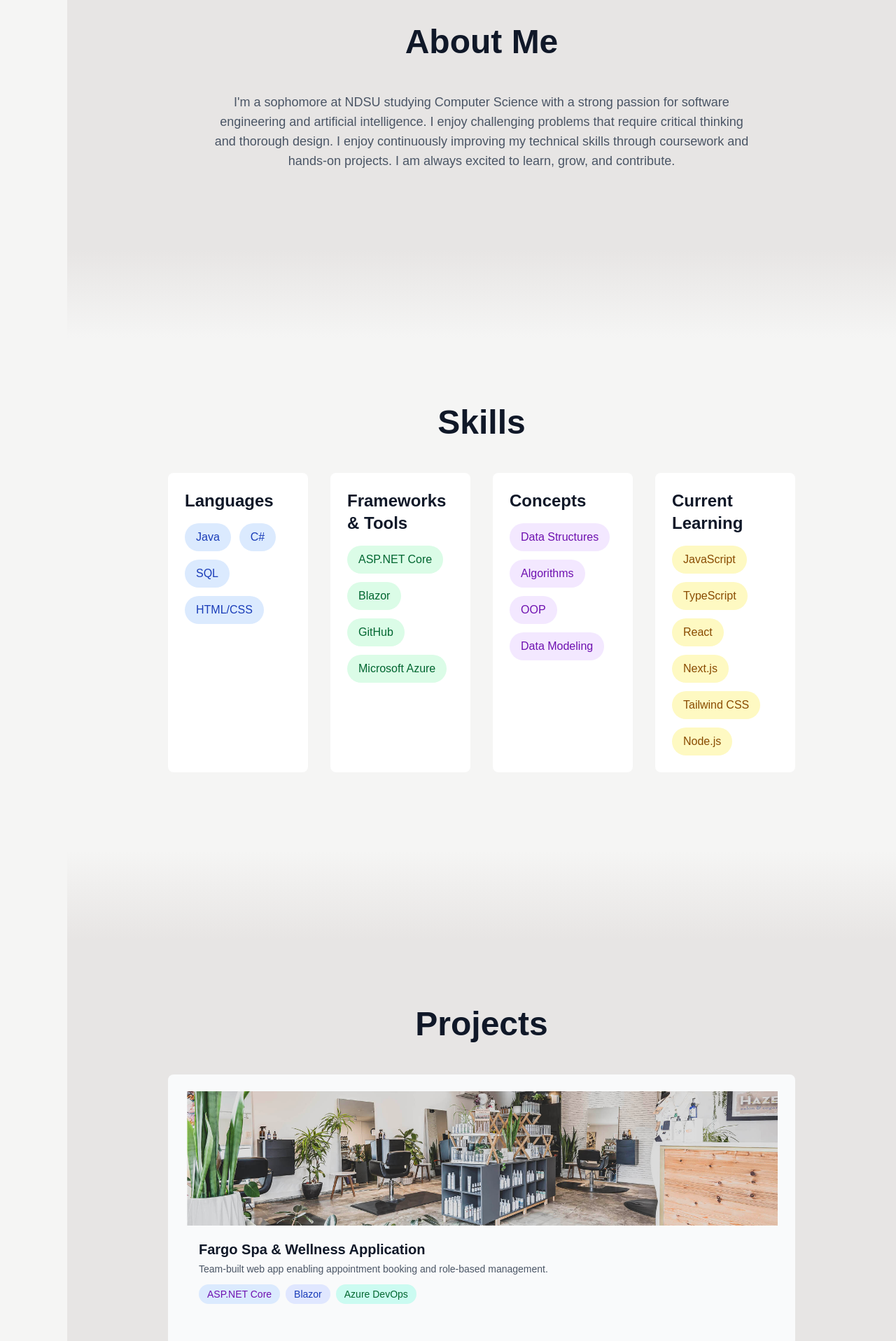
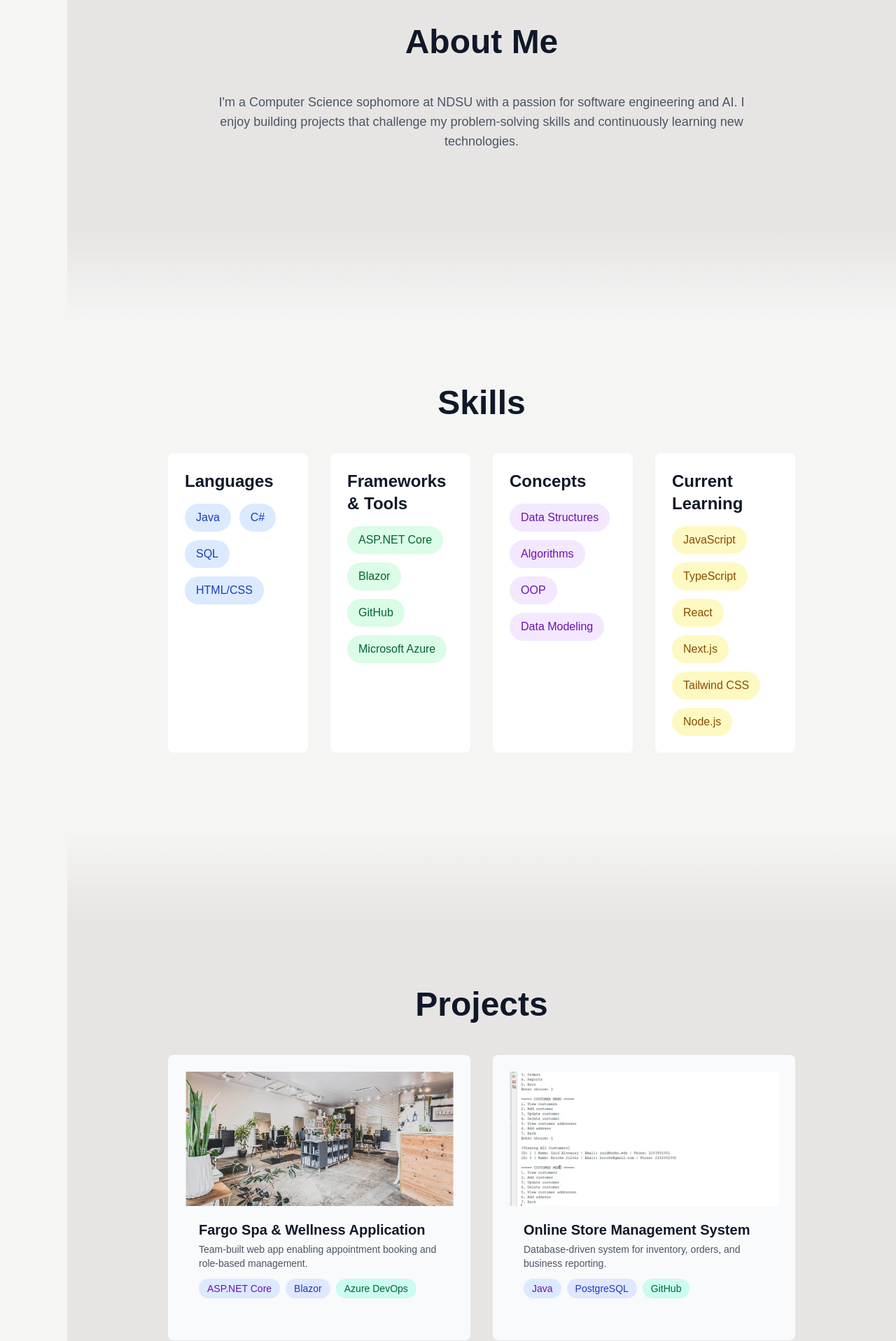
Before and after one commit to CohenReiland/personal-portfolio, a Next.js app: page / in a window 1280 px wide. Shown: the part 860-2777 px from the top of the page at 70% size. Built offline with nearby package versions, Linux system fonts and the light colour scheme; no server answers.

Commit message:
Changed About Text

```diff
--- a/app/page.tsx
+++ b/app/page.tsx
@@ -74,9 +74,8 @@ export default function Home() {
 
           <div className="mt-12 text-center">
             <p className="text-lg text-gray-600 dark:text-gray-300 max-w-3xl mx-auto">
-              I'm a sophomore at NDSU studying Computer Science with a strong passion for software engineering and artificial intelligence.
-              I enjoy challenging problems that require critical thinking and thorough design.
-              I enjoy continuously improving my technical skills through coursework and hands-on projects. I am always excited to learn, grow, and contribute.
+              I'm a Computer Science sophomore at NDSU with a passion for software engineering and AI.
+              I enjoy building projects that challenge my problem-solving skills and continuously learning new technologies.
             </p>
             <AboutRunStats />
           </div>
@@ -192,7 +191,7 @@ export default function Home() {
           <h2 className="text-4xl md:text-5xl font-bold text-gray-900 dark:text-white mb-12 text-center">
             Projects
           </h2>
-          <div className="grid md:grid-col-2 gap-8">
+          <div className="grid md:grid-cols-2 gap-8">
             {/* Project 1 */}
             <div className="bg-gray-50 dark:bg-zinc-800 p-6 rounded-lg overflow-hidden">
               <a
```
